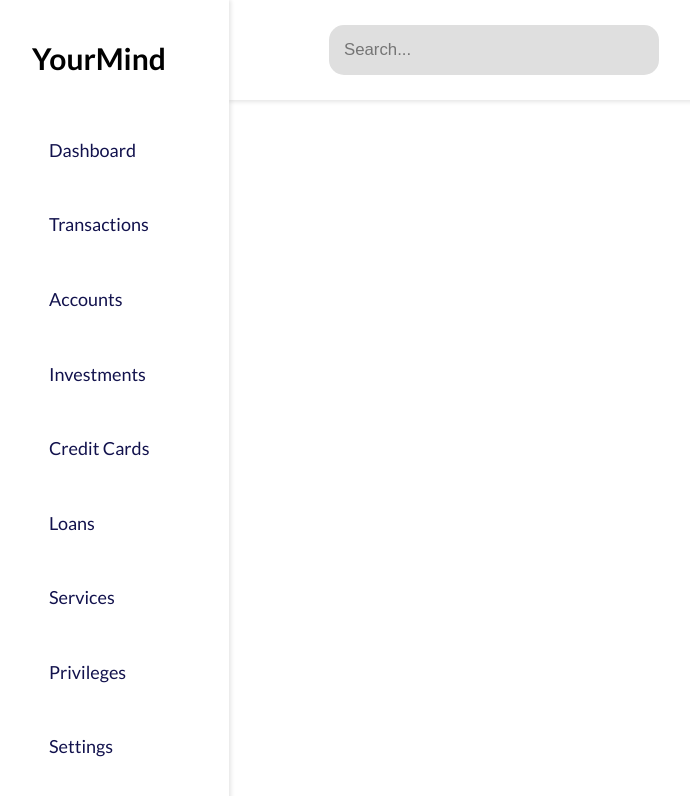
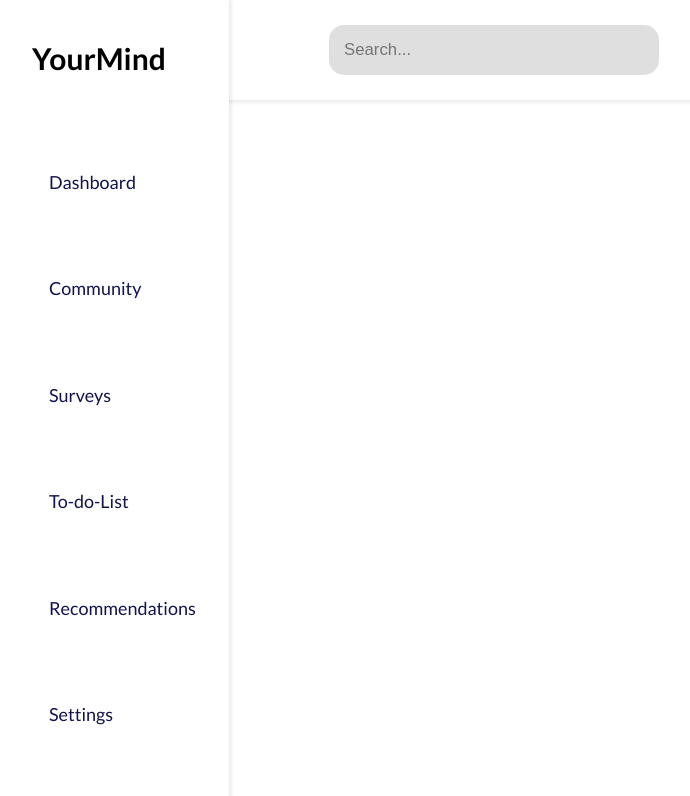
Before and after one commit to moodyspider266/Mental-Health-App, a React (Create React App) app in the folder client/: page / in a window 1280 px wide. Shown: the top 796 px of the page, without its empty margins (21-711 px from the left). Built offline with nearby package versions, Linux system fonts and the light colour scheme.

Commit message:
changes made to sidebar

```diff
--- a/client/src/components/Sidebar.jsx
+++ b/client/src/components/Sidebar.jsx
@@ -4,13 +4,10 @@ import "../components_styling/Sidebar.css";
 const Sidebar = () => {
   const options = [
     { name: 'Dashboard', icon: 'dashboard', link: '/dashboard' },
-    { name: 'Transactions', icon: 'transactions', link: '/transactions' },
-    { name: 'Accounts', icon: 'accounts', link: '/accounts' },
-    { name: 'Investments', icon: 'investments', link: '/investments' },
-    { name: 'Credit Cards', icon: 'credit-cards', link: '/credit-cards' },
-    { name: 'Loans', icon: 'loans', link: '/loans' },
-    { name: 'Services', icon: 'services', link: '/services' },
-    { name: 'Privileges', icon: 'privileges', link: '/privileges' },
+    { name: 'Community', icon: 'community', link: '/community' },
+    { name: 'Surveys', icon: 'surveys', link: '/surveys' },
+    { name: 'To-do-List', icon: 'to-do-list', link: '/to-do-list' },
+    { name: 'Recommendations', icon: 'recommendations', link: '/recommendations' },
     { name: 'Settings', icon: 'settings', link: '/settings' },
   ];
 
--- a/client/src/components_styling/Header.css
+++ b/client/src/components_styling/Header.css
@@ -4,11 +4,12 @@
     display: flex;
     align-items: center;
     justify-content: space-between;
-    width: 100vw;
+    width: 100%;
     background-color: #fff;
     box-shadow: 0 2px 4px rgba(0, 0, 0, 0.1);
     height: 100px;
-    margin-left: 250px;
+    margin-left: 0;
+    margin-right: 0;
   }
 
   .header-actions {
@@ -26,6 +27,7 @@
     font-size: 1.05rem;
     margin-right: 600px;
     color: rgb(97, 97, 97);
+    margin-left: 250px;
   }
 
   .header-search:focus {
```
